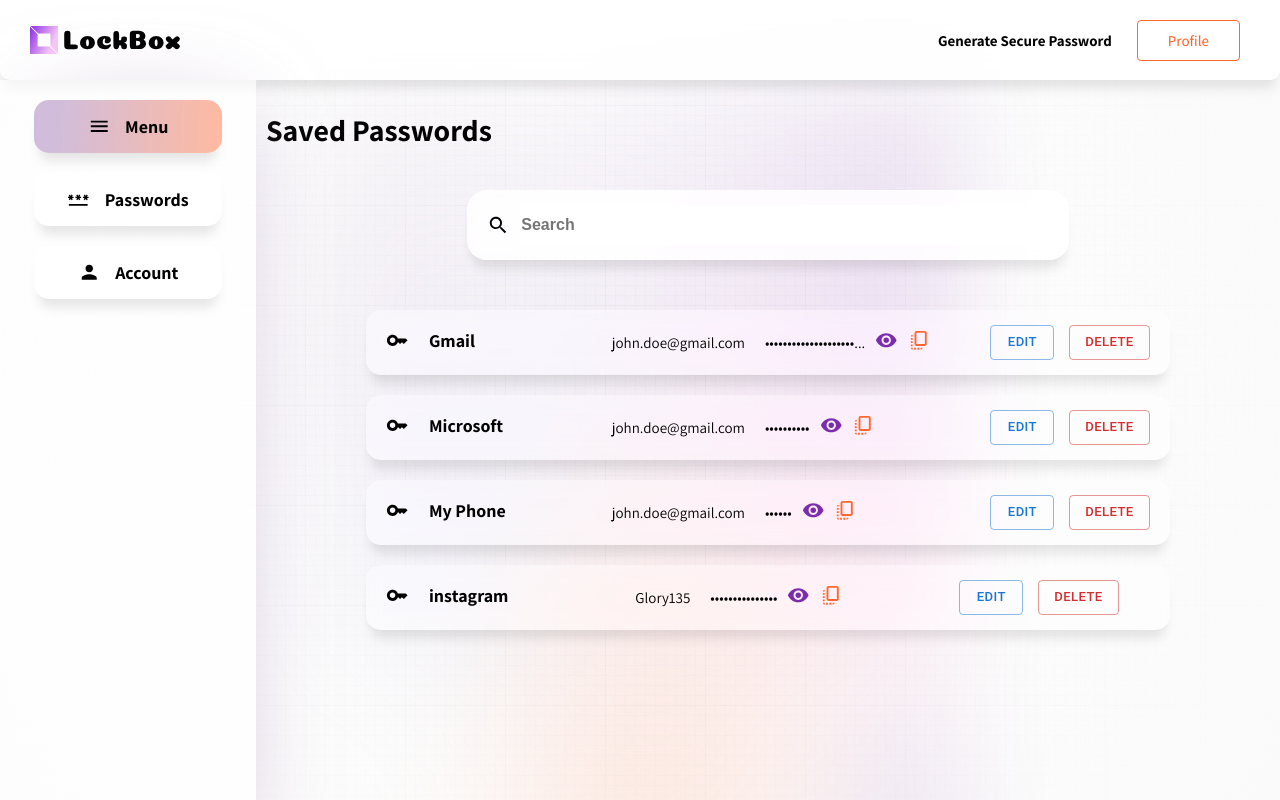
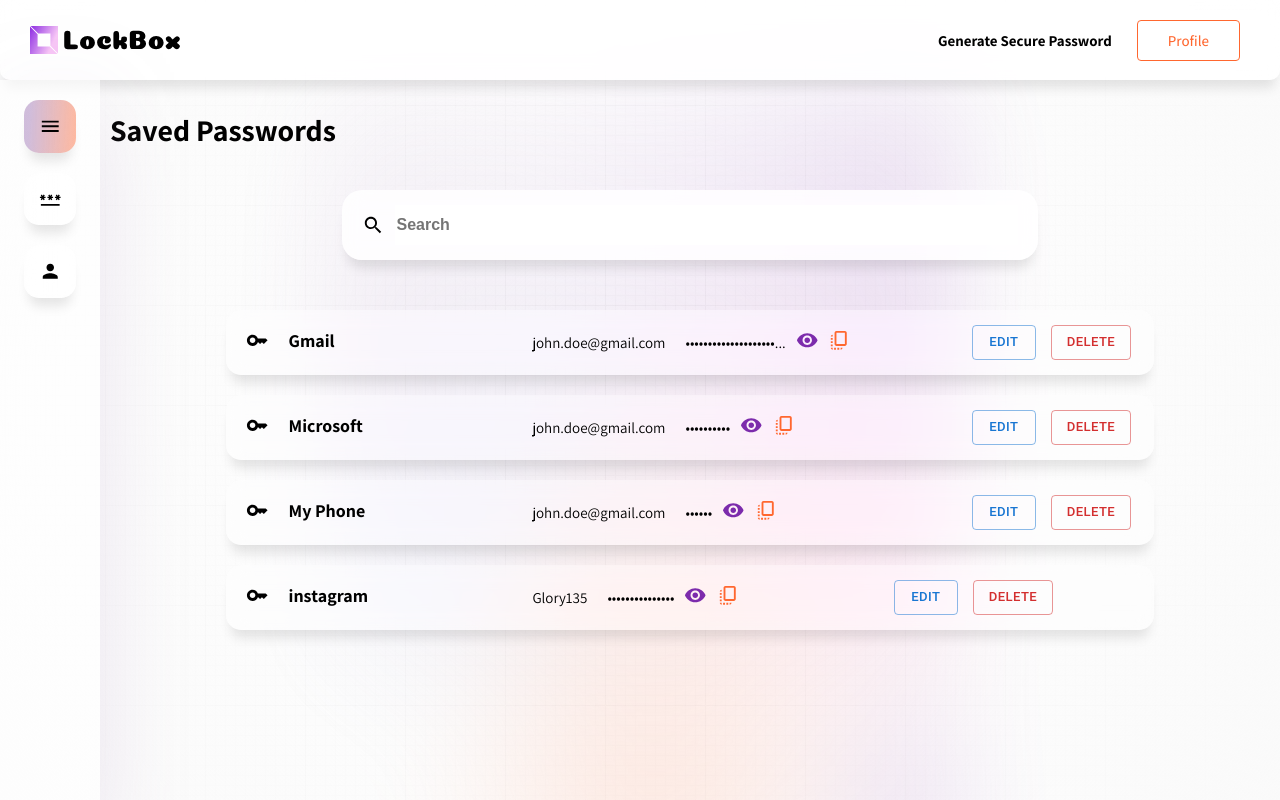
Before and after one commit to ProjectsDump/keys-frontend, a Next.js app: page /dashboard in a window 1280 px wide. Built offline with nearby package versions, Linux system fonts and the light colour scheme.

Commit message:
Update Sidebar.tsx

```diff
--- a/src/components/Sidebar.tsx
+++ b/src/components/Sidebar.tsx
@@ -20,7 +20,7 @@ const sideBarLinks = [
 ];
 
 const Sidebar = () => {
-	const [openMenu, setOpenMenu] = useState<boolean>(true);
+	const [openMenu, setOpenMenu] = useState<boolean>(false);
 	const handleToggle = () => {
 		setOpenMenu((prev) => !prev);
 		console.log(openMenu);
```
